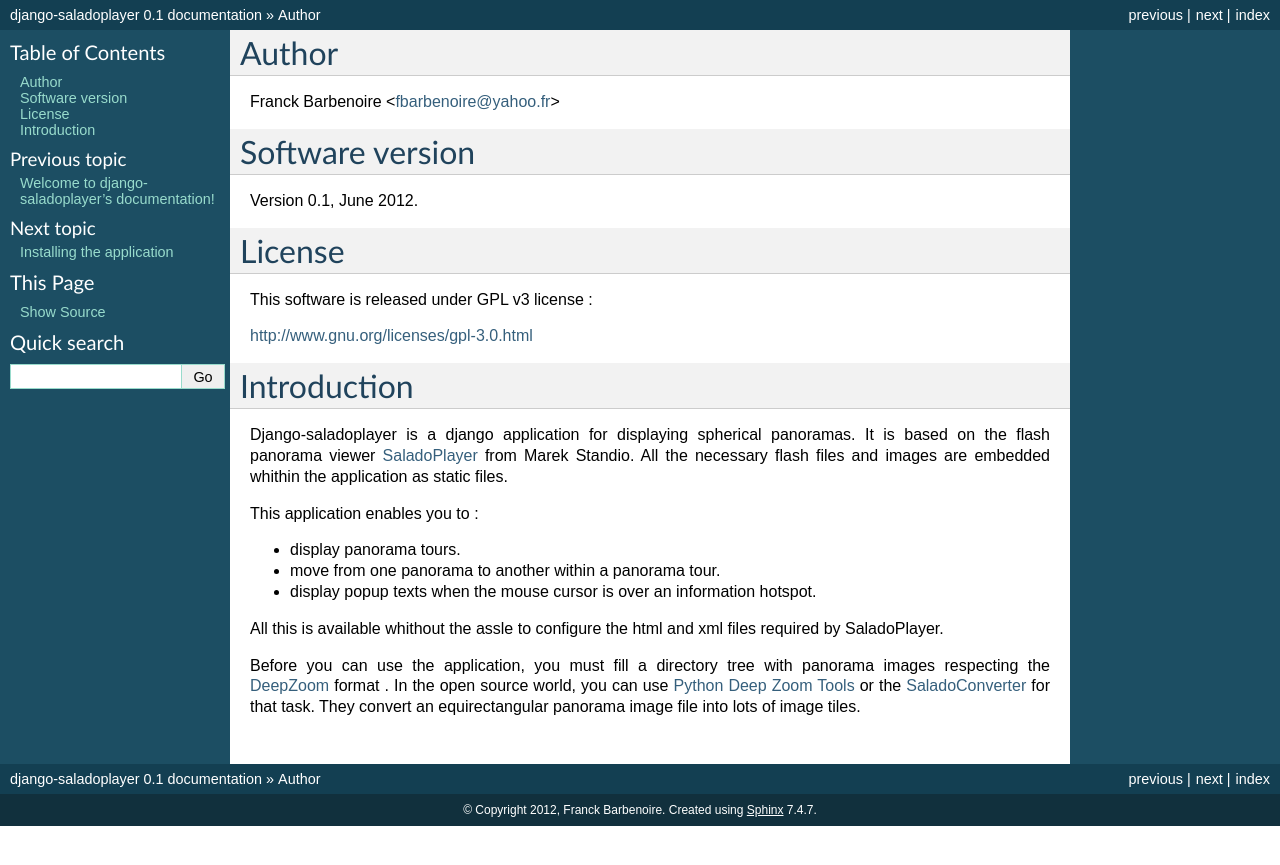
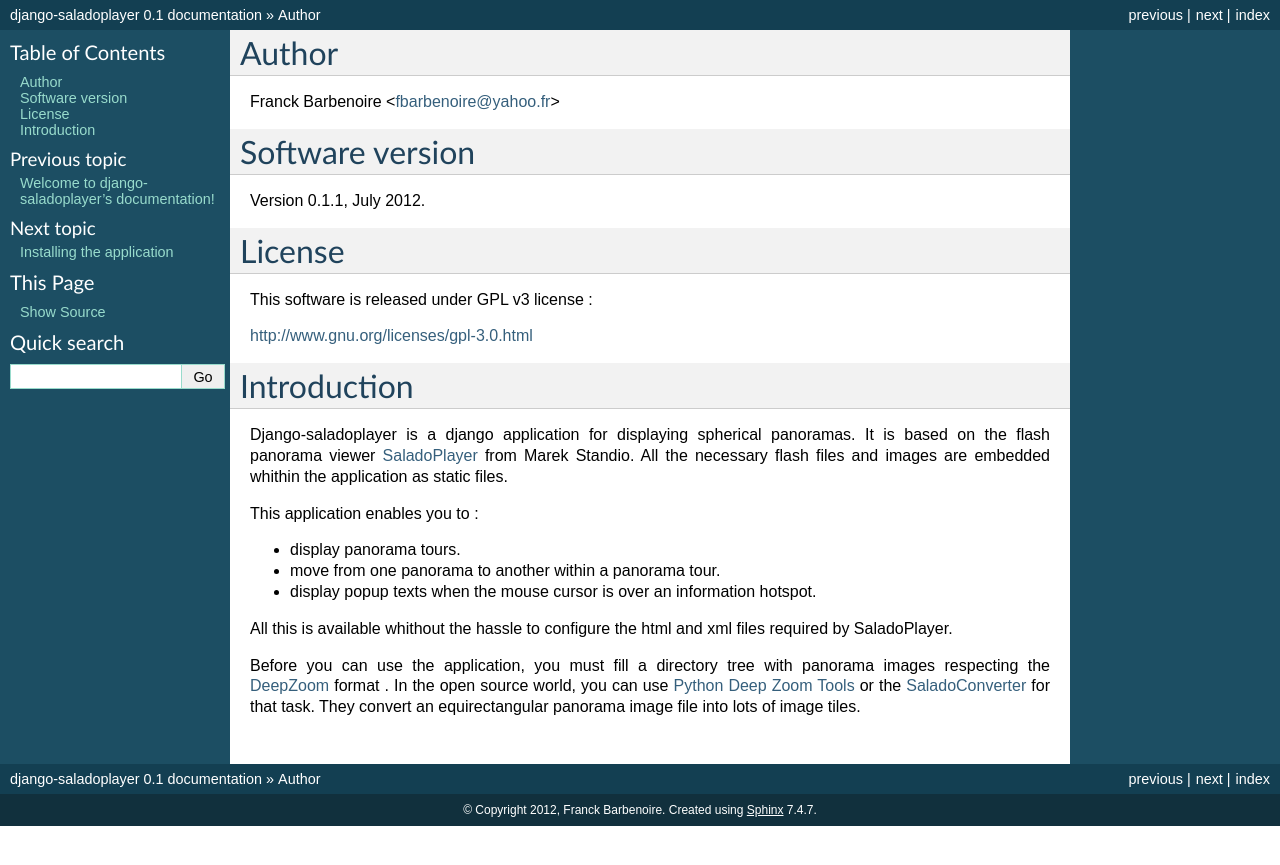
Before and after one commit to franckinux/django-saladoplayer, a Sphinx documentation site: the page built from docs/introduction.rst, in a window 1280 px wide. Shown: the top 865 px of the page. Built offline with Sphinx 7.4.7, drawn with Linux system fonts in a browser that asks for light colours.

```diff
--- a/docs/index.rst
+++ b/docs/index.rst
@@ -15,6 +15,9 @@ Contents:
    installation
    configuration
    templates
+   tips
+
+Example : http://fcgi.franck-barbenoire.fr/visite/salle/1/hs/
 
 Indices and tables
 ==================
--- a/docs/introduction.rst
+++ b/docs/introduction.rst
@@ -6,7 +6,7 @@ Franck Barbenoire <fbarbenoire@yahoo.fr>
 Software version
 ================
 
-Version 0.1, June 2012.
+Version 0.1.1, July 2012.
 
 License
 =======
@@ -27,7 +27,7 @@ This application enables you to :
 * move from one panorama to another within a panorama tour.
 * display popup texts when the mouse cursor is over an information hotspot.
 
-All this is available whithout the assle to configure the html and xml files required by SaladoPlayer.
+All this is available whithout the hassle to configure the html and xml files required by SaladoPlayer.
 
 Before you can use the application, you must fill a directory tree with panorama images respecting the `DeepZoom <http://en.wikipedia.org/wiki/Deep_Zoom>`_ format .
 In the open source world, you can use `Python Deep Zoom Tools <https://github.com/openzoom/deepzoom.py>`_ or the `SaladoConverter <http://panozona.com/wiki/SaladoConverter>`_ for that task. They convert an equirectangular panorama image file into lots of image tiles.
```
Also changed, not shown: docs/tips.rst (added, +10 -0 lines), setup.py (+9 -1 lines), 7 other files.
